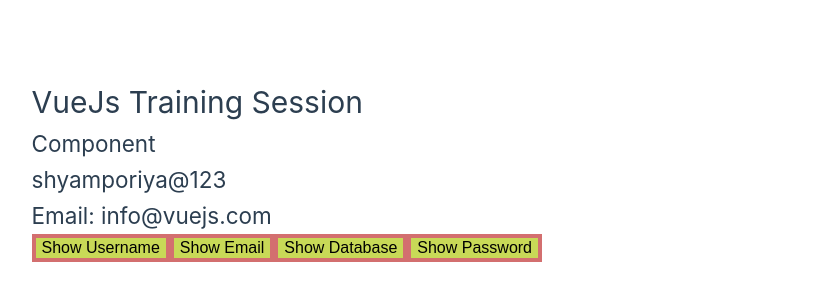
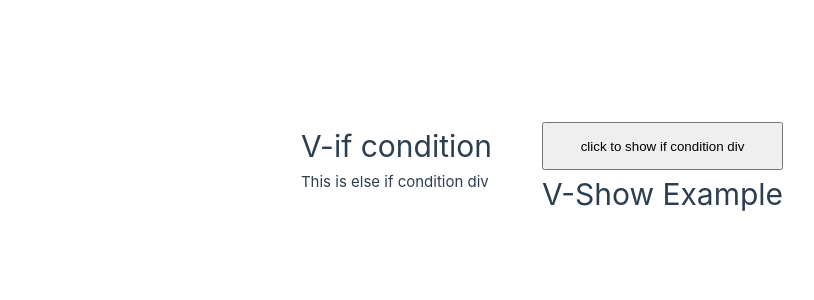
Before and after one commit to shyamporiya/vuejsProject, a Vue app: page / in a window 1280 px wide. Shown: the part 230-530 px from the top of the page, without its empty margins (98-912 px from the left). Built offline with nearby package versions, Linux system fonts and the light colour scheme.

Commit message:
example of v-if,v-else-if and v-else

```diff
--- a/src/App.vue
+++ b/src/App.vue
@@ -1,67 +1,39 @@
 <template>
-  <div className="parent-div">
-    <h1>VueJs Training Session</h1>
-    <h2>Component</h2>
-    <h2>{{ username }}</h2>
-    <h2>Email: {{ email }}</h2>
-    <button className="click_me" @click="userNameBtn()">Show Username</button>
-    <button className="click_me" @click="emailBtn()">Show Email</button>
-    <button className="click_me" @click="databaseBtn()">Show Database</button>
-    <button className="click_me" @click="passwordBtn()">Show Password</button>
+  <h1>V-if condition</h1>
+
+  <button @click="show_div">click to show if condition div</button>
+  <div v-if="ifexample">
+    <p>This is if condition div</p>
   </div>
+  <div v-else-if="isName">
+    <p>This is else if condition div</p>
+  </div>
+  <div v-else>
+    <p>this is else div</p>
+  </div>
+
+  <h1>V-Show Example</h1>
 </template>
 
 <script>
+import Header from "./components/HeaderTitle.vue";
+import structure_div from "./components/Structure.vue";
+
 export default {
   name: "App",
   components: {},
   props: {},
   data() {
     return {
-      username: "shyamporiya@123",
-      email: "info@vuejs.com ",
-      database: "myFirstProject",
-      password: ".;dl_kfid",
+      ifexample: false,
+      isName: true,
+      // showExample: true,
     };
   },
   methods: {
-    userNameBtn() {
-      const name = this.username;
-      console.log("From username :", name);
-      alert("UserName is : " + name);
-    },
-    emailBtn() {
-      const email = this.email;
-      console.log("Your Email Is : " + email);
-      alert("Your Email is : " + email);
-    },
-    databaseBtn() {
-      const databaseName = this.database;
-      console.log("From Database : " + databaseName);
-      alert("Your Database is : " + databaseName);
-    },
-    passwordBtn() {
-      const password = this.password;
-      console.log("From Password : " + password);
-      console.log("test: " + password);
-      alert("Your Password is : " + password);
+    show_div() {
+      this.ifexample = true;
     },
   },
 };
 </script>
-
-<style scoped>
-.click_me {
-  color: black;
-  background-color: rgb(200, 217, 87);
-  border: 4px solid rgb(211, 111, 111);
-  font-size: medium;
-  font-weight: 300;
-}
-.click_me:hover {
-  color: white;
-  background-color: red;
-  border: 4px solid goldenrod;
-  font-size: 25px;
-}
-</style>
--- /dev/null
+++ b/src/components/HeaderTitle.vue
@@ -0,0 +1,19 @@
+<template>
+  <div>
+    <h1>This is header file</h1>
+  </div>
+</template>
+
+<script>
+export default {
+  name: "Header",
+  components: {},
+  data() {
+    return {
+      title: "Header of this page",
+    };
+  },
+};
+</script>
+
+<style scoped></style>
--- /dev/null
+++ b/src/components/Structure.vue
@@ -0,0 +1,97 @@
+<template>
+  <div className="parent-div">
+    <h1>VueJs Training Session</h1>
+    <h2>Component</h2>
+    <h2>{{ username }}</h2>
+    <h2>Email: {{ email }}</h2>
+    <h2>Address : {{ address }}</h2>
+    <!-- <p>List{{ list }}</p> -->
+    <span>List Of (Using fetch details):{{ listingData }}</span>
+    <button className="click_me" @click="userNameBtn()">Show Username</button>
+    <button className="click_me" @click="emailBtn()">Show Email</button>
+    <button className="click_me" @click="databaseBtn()">Show Database</button>
+    <button className="click_me" @click="passwordBtn()">Show Password</button>
+    <button className="click_me" @click="fetchBtn()">Fetch Address</button>
+    <button className="click_me" @click="fetchListBtn()">Fetch List</button>
+  </div>
+</template>
+
+<script>
+export default {
+  name: "Structure",
+  components: {},
+  props: {},
+  data() {
+    return {
+      username: "shyamporiya@123",
+      email: "info@vuejs.com ",
+      database: "myFirstProject",
+      password: ".;dl_kfid",
+      address: "",
+      listingData: [],
+      list: [
+        { city: "ahmedabad", state: "gujarat" },
+        { city: "mumbai", state: "maharashtra" },
+        { city: "hyderabad", state: "telangana" },
+        { city: "chennai", state: "tamilnadu" },
+        { city: "jaipur", state: "rajasthan" },
+      ],
+      ifexample: true,
+      showExample: true,
+    };
+  },
+  methods: {
+    userNameBtn() {
+      const name = this.username;
+      console.log("From username :", name);
+      alert("UserName is : " + name);
+    },
+    emailBtn() {
+      const email = this.email;
+      console.log("Your Email Is : " + email);
+      alert("Your Email is : " + email);
+    },
+    databaseBtn() {
+      const databaseName = this.database;
+      console.log("From Database : " + databaseName);
+      alert("Your Database is : " + databaseName);
+    },
+    passwordBtn() {
+      const password = this.password;
+      console.log("From Password : " + password);
+      console.log("test: " + password);
+      alert("Your Password is : " + password);
+    },
+    fetchBtn() {
+      console.log("hello");
+      this.address = "Ahmedabad Navrangpura";
+    },
+    fetchListBtn() {
+      const listarray = this.list.map((key, index, arr) => {
+        return key.city;
+        // console.log("key : ", key);
+        // console.log("index : ", index);
+        // console.log("arr : ", arr);
+      });
+      console.log("list : ", listarray);
+      this.listingData = listarray;
+    },
+  },
+};
+</script>
+
+<style scoped>
+.click_me {
+  color: rgb(224, 238, 240);
+  background-color: navy;
+  border: 2px solid white;
+  font-size: medium;
+  font-weight: 500;
+}
+.click_me:hover {
+  color: white;
+  background-color: red;
+  border: 4px solid goldenrod;
+  font-size: 25px;
+}
+</style>
```
